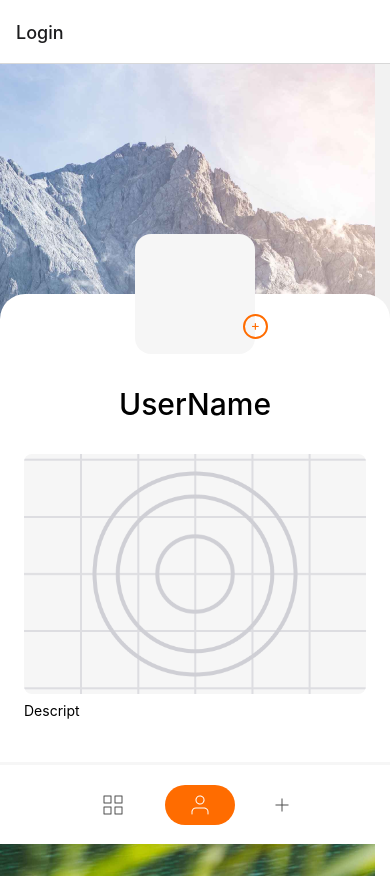
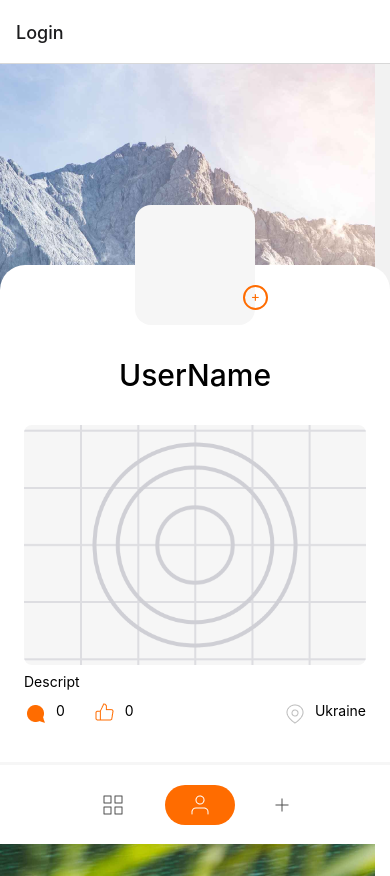
Before and after one commit to UkrainianUser/react-native-hw, a React Native app in the folder AwesomeProject/: screen /Login in a window 390 px wide. Built offline with nearby package versions, Linux system fonts and the light colour scheme.

Commit message:
add ProfileScreen markup

```diff
--- a/AwesomeProject/Screens/ProfileScreen.jsx
+++ b/AwesomeProject/Screens/ProfileScreen.jsx
@@ -1,4 +1,5 @@
 import { Image, ImageBackground, StyleSheet, Text, View } from "react-native";
+import { TouchableOpacity } from "react-native-gesture-handler";
 
 const ProfileScreen = () => {
 	return (
@@ -23,8 +24,23 @@ const ProfileScreen = () => {
 									style={styles.postImg}
 									source={require("../assets/adaptive-icon.png")}
 								/>
-								<Text>Descript</Text>
-								<View></View>
+								<Text style={styles.postDiscript}>Descript</Text>
+								<View style={styles.postBar}>
+									<View style={styles.postBarStat}>
+										<TouchableOpacity style={styles.postBarDuo}>
+											<Image source={require("../assets/message-circle.png")} />
+											<Text>0</Text>
+										</TouchableOpacity>
+										<TouchableOpacity style={styles.postBarDuo}>
+											<Image source={require("../assets/thumbs-up.png")} />
+											<Text>0</Text>
+										</TouchableOpacity>
+									</View>
+									<TouchableOpacity style={styles.postBarDuo}>
+										<Image source={require("../assets/map-pin.png")} />
+										<Text>Ukraine</Text>
+									</TouchableOpacity>
+								</View>
 							</View>
 						</View>
 					</View>
@@ -67,7 +83,8 @@ const styles = StyleSheet.create({
 	profileWrapper: {
 		position: "relative",
 		backgroundColor: "#ffffff",
-		height: 550,
+		minHeight: 550,
+		marginTop: 148,
 		justifyContent: "space-between",
 		borderTopLeftRadius: 25,
 		borderTopRightRadius: 25,
@@ -103,6 +120,9 @@ const styles = StyleSheet.create({
 		marginTop: 92,
 		marginBottom: 32,
 	},
+	postItem: {
+		marginBottom: 36,
+	},
 	postImg: {
 		backgroundColor: "#f6f6f6",
 		maxWidth: 342,
@@ -113,6 +133,22 @@ const styles = StyleSheet.create({
 		marginBottom: 8,
 		marginBottom: 8,
 	},
+	postDiscript: {
+		marginBottom: 12,
+	},
+	postBar: {
+		flexDirection: "row",
+		justifyContent: "space-between",
+	},
+	postBarStat: {
+		flexDirection: "row",
+		gap: 28,
+	},
+	postBarDuo: {
+		flexDirection: "row",
+		gap: 8,
+	},
+
 	footer: {
 		height: 82,
 		borderTopWidth: 3,
```
Also changed, not shown: AwesomeProject/assets/message-circle.png (added), AwesomeProject/assets/thumbs-up.png (added).
